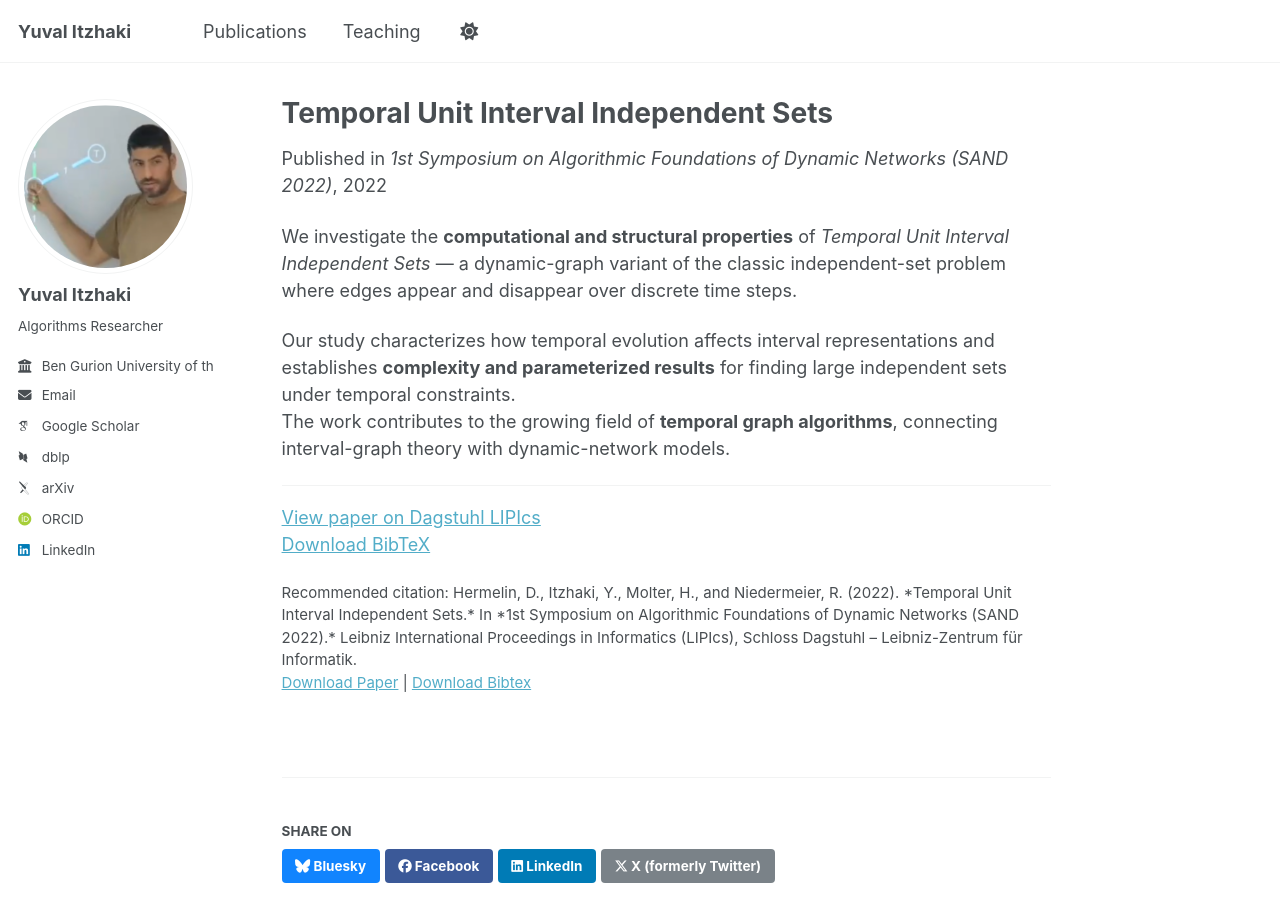
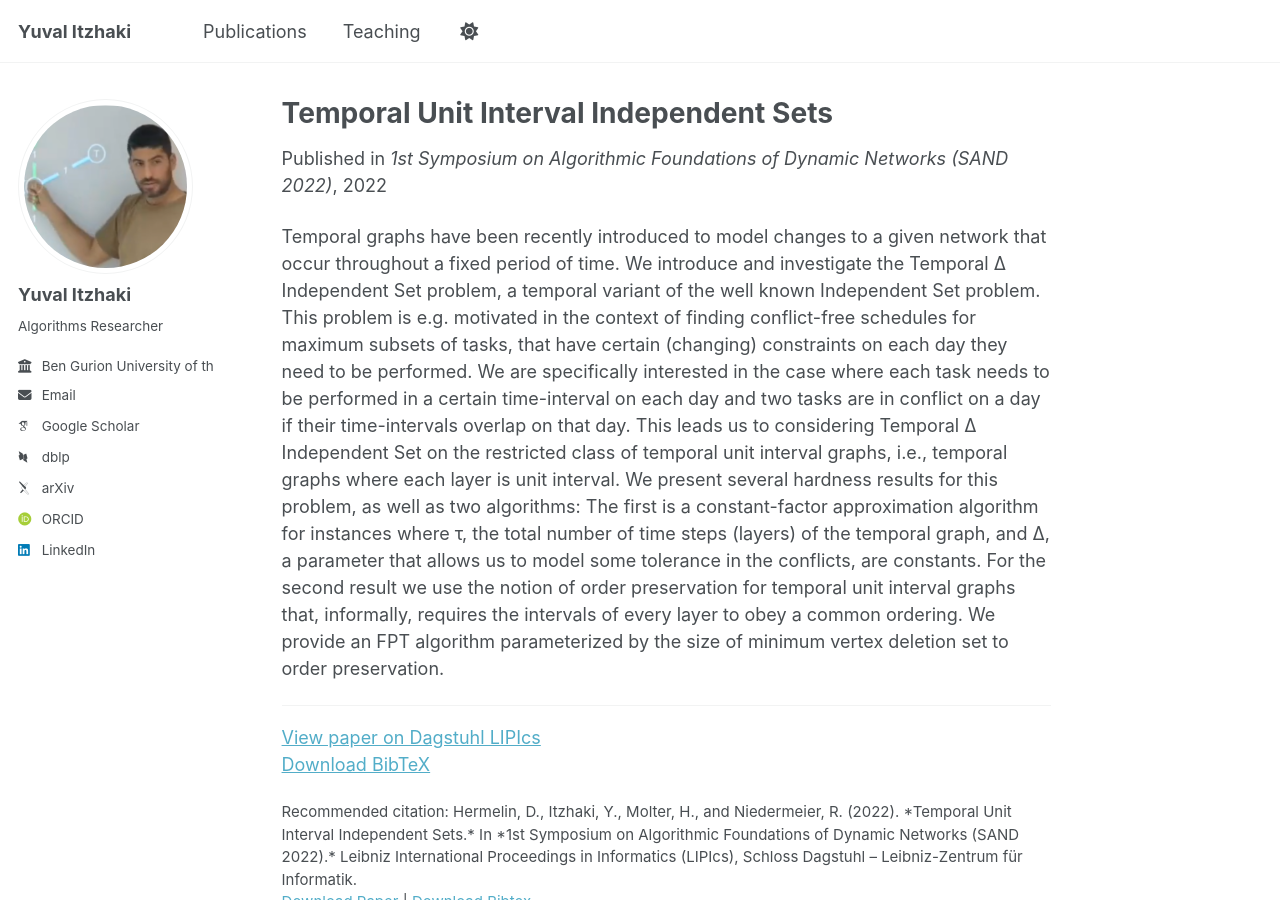
Before and after one commit to yuvalyitz/home, a Jekyll site: the page built from _publications/temporal IS SAND.md, in a window 1280 px wide and 900 px high. Built offline with Jekyll 4.4.1, drawn with Linux system fonts in a browser that asks for light colours; some web fonts are replaced.

Commit message:
Update temporal IS SAND.md

```diff
--- a/_publications/temporal IS SAND.md
+++ b/_publications/temporal IS SAND.md
@@ -11,10 +11,8 @@ bibtexurl: "https://yuvalyitz.github.io/files/hermelin2022temporal.bib"
 citation: "Hermelin, D., Itzhaki, Y., Molter, H., and Niedermeier, R. (2022). *Temporal Unit Interval Independent Sets.* In *1st Symposium on Algorithmic Foundations of Dynamic Networks (SAND 2022).* Leibniz International Proceedings in Informatics (LIPIcs), Schloss Dagstuhl – Leibniz-Zentrum für Informatik."
 ---
 
-We investigate the **computational and structural properties** of *Temporal Unit Interval Independent Sets* — a dynamic-graph variant of the classic independent-set problem where edges appear and disappear over discrete time steps.
-
-Our study characterizes how temporal evolution affects interval representations and establishes **complexity and parameterized results** for finding large independent sets under temporal constraints.
-The work contributes to the growing field of **temporal graph algorithms**, connecting interval-graph theory with dynamic-network models.
+Temporal graphs have been recently introduced to model changes to a given network that occur throughout a fixed period of time. We introduce and investigate the Temporal Δ Independent Set problem, a temporal variant of the well known Independent Set problem. This problem is e.g. motivated in the context of finding conflict-free schedules for maximum subsets of tasks, that have certain (changing) constraints on each day they need to be performed. We are specifically interested in the case where each task needs to be performed in a certain time-interval on each day and two tasks are in conflict on a day if their time-intervals overlap on that day. This leads us to considering Temporal Δ Independent Set on the restricted class of temporal unit interval graphs, i.e., temporal graphs where each layer is unit interval.
+We present several hardness results for this problem, as well as two algorithms: The first is a constant-factor approximation algorithm for instances where τ, the total number of time steps (layers) of the temporal graph, and Δ, a parameter that allows us to model some tolerance in the conflicts, are constants. For the second result we use the notion of order preservation for temporal unit interval graphs that, informally, requires the intervals of every layer to obey a common ordering. We provide an FPT algorithm parameterized by the size of minimum vertex deletion set to order preservation.
 
 ---
 
```
